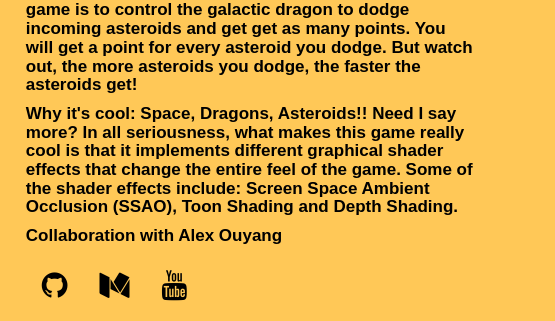
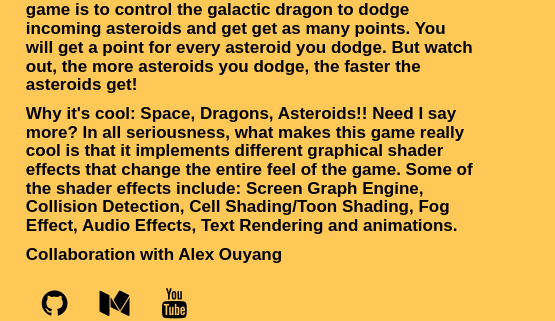
Before and after one commit to snyoonoh/snyoonoh.github.io, a plain HTML site: page portfolio.html in a window 1280 px wide. Shown: the part 238-559 px from the top of the page, 725-1280 px from the left. Drawn offline with Linux system fonts and the light colour scheme; a web font is replaced by a local one.

Commit message:
modified porfolio galactic dragon

```diff
--- a/portfolio.html
+++ b/portfolio.html
@@ -41,7 +41,7 @@
                 <br>
                 <p>Languages/Technologies: C++, OpenGL, GLFW, GLM, GLEW</p>
                 <p>Description: A game created from scratch using C++ with OpenGL framework. The main objective of the game is to control the galactic dragon to dodge incoming asteroids and get get as many points. You will get a point for every asteroid you dodge. But watch out, the more asteroids you dodge, the faster the asteroids get!</p>
-                <p>Why it's cool: Space, Dragons, Asteroids!! Need I say more? In all seriousness, what makes this game really cool is that it implements different graphical shader effects that change the entire feel of the game. Some of the shader effects include: Screen Space Ambient Occlusion (SSAO), Toon Shading and Depth Shading.
+                <p>Why it's cool: Space, Dragons, Asteroids!! Need I say more? In all seriousness, what makes this game really cool is that it implements different graphical shader effects that change the entire feel of the game. Some of the shader effects include: Screen Graph Engine, Collision Detection, Cell Shading/Toon Shading, Fog Effect, Audio Effects, Text Rendering and animations.
                 </p>
                 <p>Collaboration with Alex Ouyang</p>
 
```
